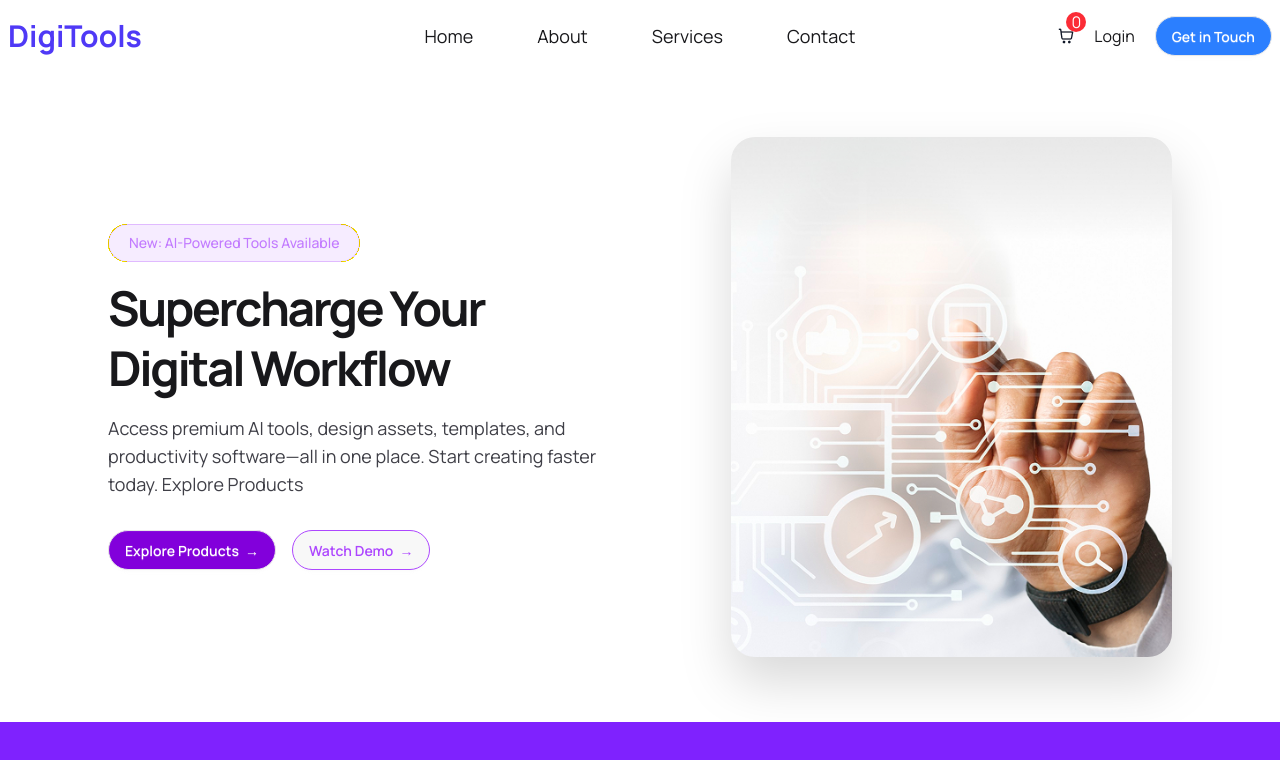
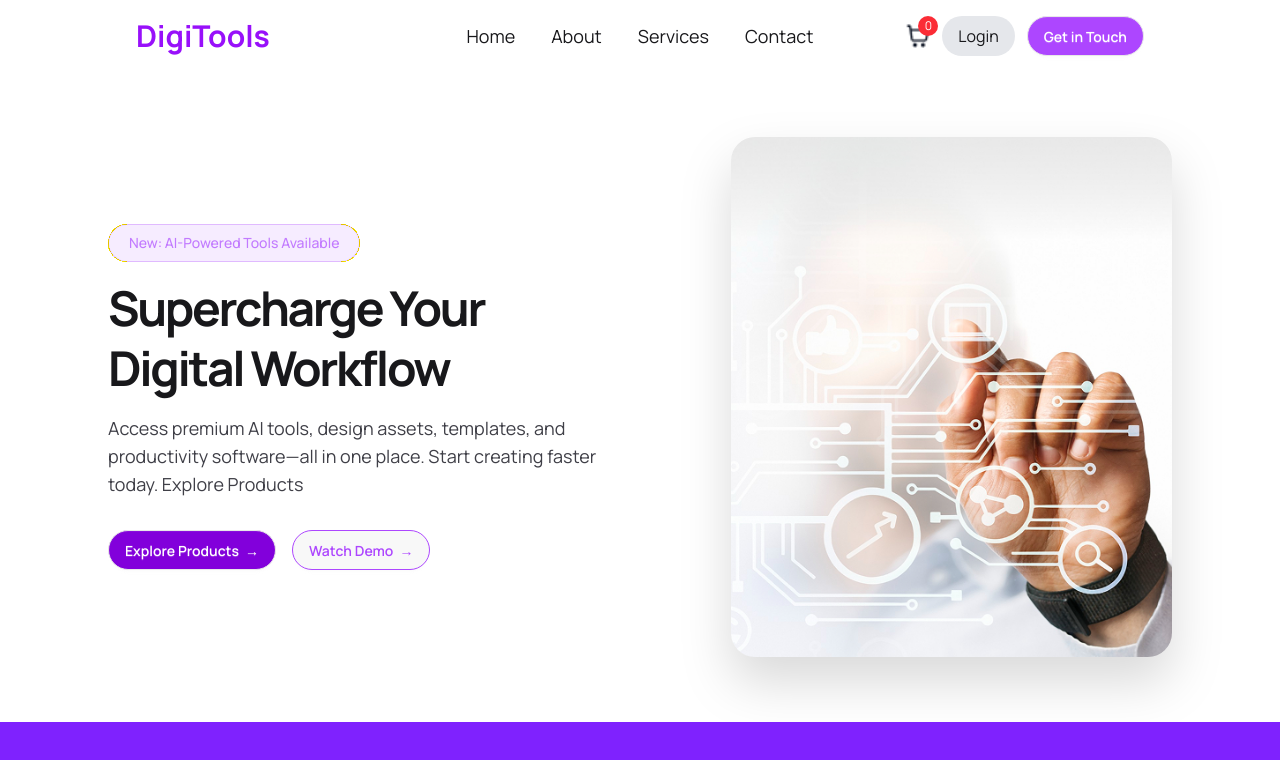
Before and after one commit to Imran7541/digitools-projects, a React (Vite) app: page / in a window 1280 px wide. Shown: the top 760 px of the page. Built offline with nearby package versions, Linux system fonts and the light colour scheme.

Commit message:
Fix Navbar

```diff
--- a/src/Component/NavBar.jsx
+++ b/src/Component/NavBar.jsx
@@ -1,15 +1,16 @@
-import React from "react";
 import cartImage from "../../src/assets/products/shopping-cart.png";
+
 const NavBar = ({ carts }) => {
   return (
-    <div className="navbar">
+    <div className="navbar w-[80%] mx-auto">
       <div className="navbar-start">
         <div className="flex items-center gap-1 font-bold text-3xl ">
-          <h1 className="text-[#4F39F6]">DigiTools</h1>
+          <h1 className="text-purple-600">DigiTools</h1>
         </div>
       </div>
+
       <div className="navbar-center hidden md:flex">
-        <ul className="menu menu-horizontal gap-10 px-1 text-lg">
+        <ul className="menu menu-horizontal gap-3 px-1 text-lg">
           <li>
             <a>Home</a>
           </li>
@@ -24,15 +25,21 @@ const NavBar = ({ carts }) => {
           </li>
         </ul>
       </div>
-      <div className="navbar-end gap-5">
-        <div className="relative">
-          <img src={cartImage} />
-          <span className="bg-red-500 text-white w-5 h-5 rounded-full absolute -top-4 -right-3 flex items-center justify-center">
-            {carts.length}{" "}
-          </span>
+
+      <div className="navbar-end flex items-center gap-3">
+        <div className="flex items-center gap-3">
+          <div className="relative">
+            <img src={cartImage} alt="Cart" className="h-6 w-6" />
+            <span className="bg-red-500 text-white w-5 h-5 rounded-full absolute -top-2 -right-2 flex items-center justify-center text-xs">
+              {carts.length}
+            </span>
+          </div>
+          <button className="px-4 py-2 bg-gray-200 rounded-full">Login</button>
         </div>
-        <button>Login</button>
-        <a className="btn bg-blue-500 rounded-full text-white">Get in Touch</a>
+
+        <a className="btn bg-purple-500 rounded-full text-white px-4 py-2">
+          Get in Touch
+        </a>
       </div>
     </div>
   );
```
